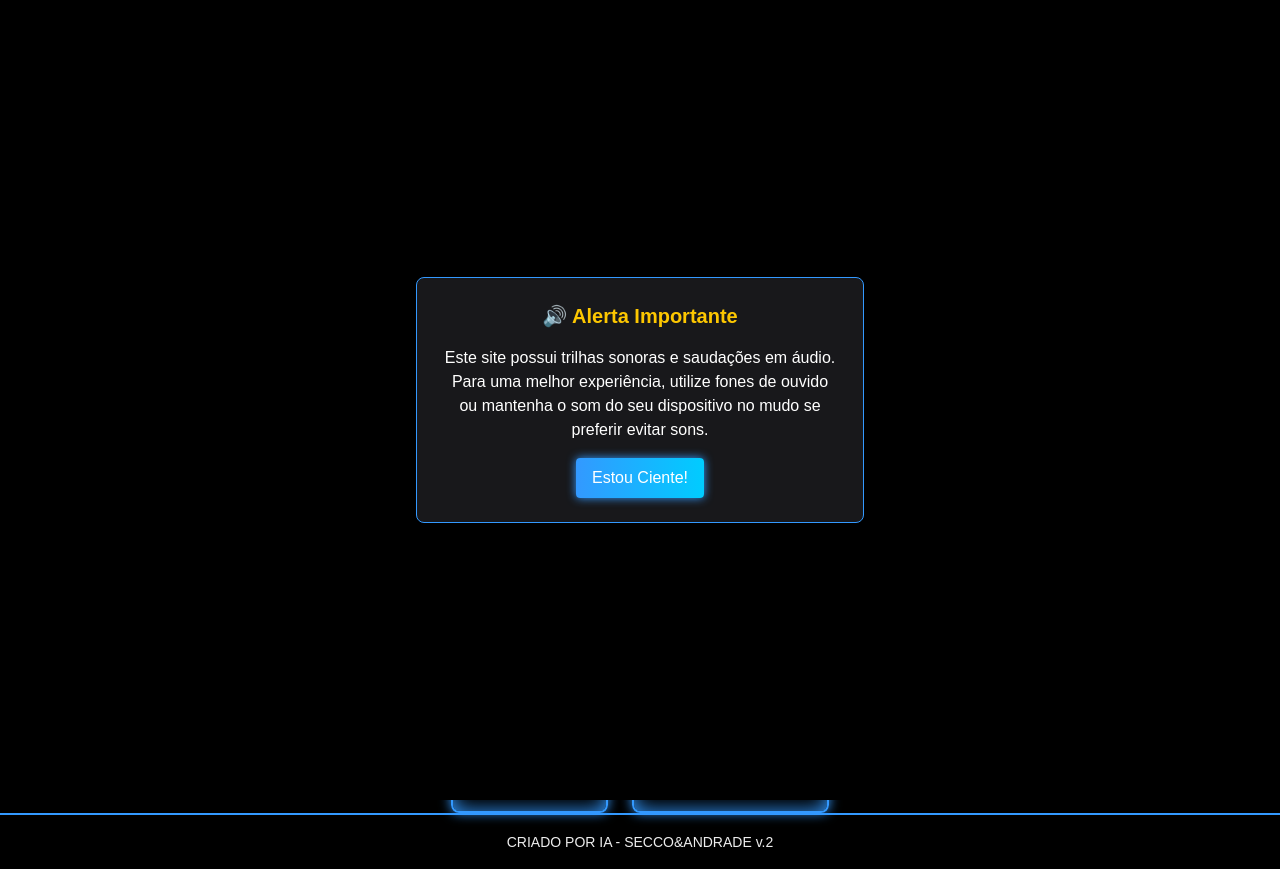
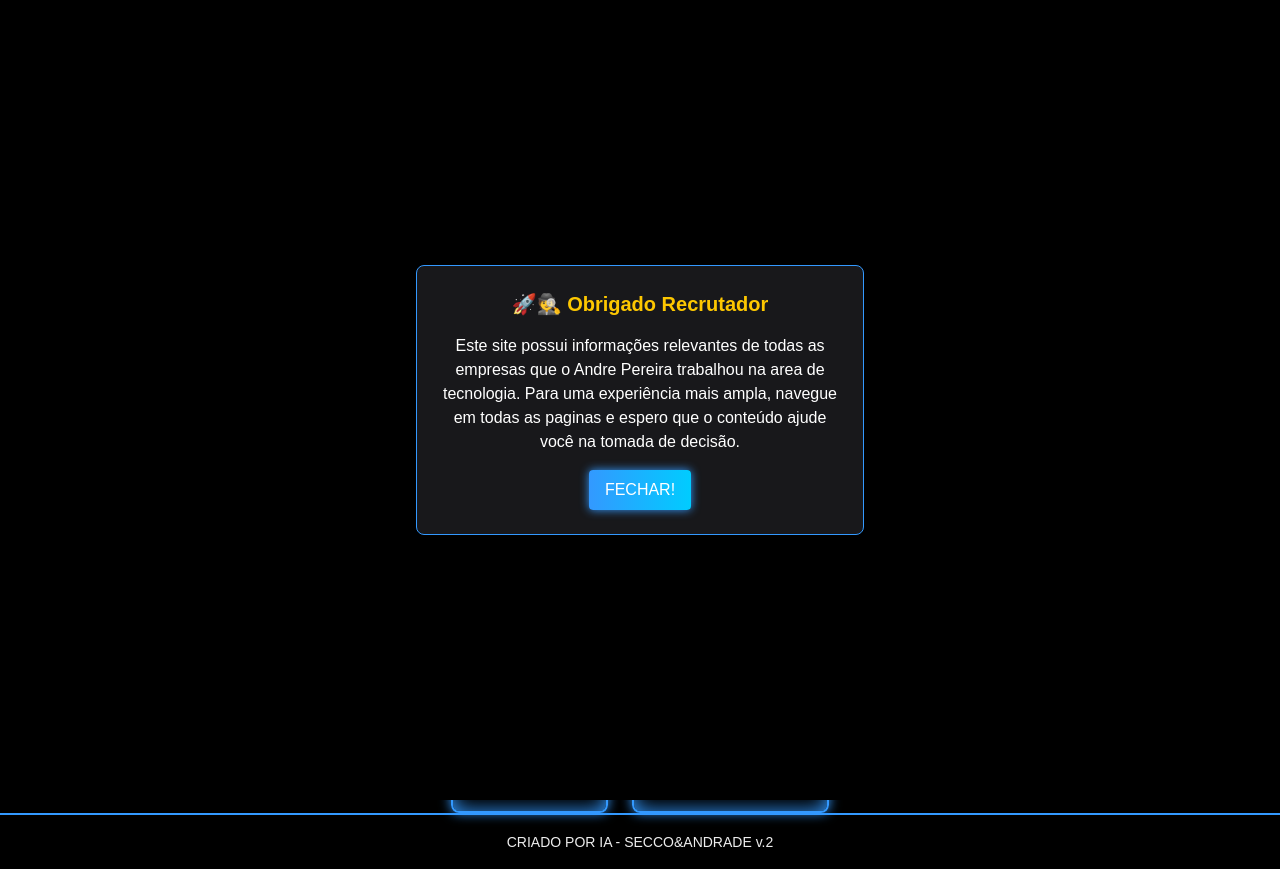
Before and after one commit to AAAPereira/secco-andrade-portfolio, a Next.js app: page / in a window 1280 px wide. Both pictures are taken after a click on the button "✅ Concordo". Built offline with nearby package versions, Linux system fonts and the light colour scheme.

Commit message:
Ajustes no termo

```diff
--- a/src/app/page.tsx
+++ b/src/app/page.tsx
@@ -85,16 +85,16 @@ export default function TermosPage() {
       {showAudioModal && (
         <div className="fixed inset-0 bg-black bg-opacity-80 z-50 flex items-center justify-center">
           <div className="bg-zinc-900 text-white border border-theme-primary p-6 rounded-lg max-w-md text-center">
-            <h2 className="text-xl font-bold mb-4 text-yellow-400">🔊 Alerta Importante</h2>
+            <h2 className="text-xl font-bold mb-4 text-yellow-400">🚀🕵️ Obrigado Recrutador</h2>
             <p className="mb-4">
-              Este site possui trilhas sonoras e saudações em áudio.
-              Para uma melhor experiência, utilize fones de ouvido ou mantenha o som do seu dispositivo no mudo se preferir evitar sons.
+              Este site possui informações relevantes de todas as empresas que o Andre Pereira trabalhou na area de tecnologia.
+              Para uma experiência mais ampla, navegue em todas as paginas e espero que o conteúdo ajude você na tomada de decisão.
             </p>
             <button
               onClick={handleEntendi}
               className="px-4 py-2 bg-theme-button rounded text-white hover:brightness-125 button-theme"
             >
-              Estou Ciente!
+              FECHAR!
             </button>
           </div>
         </div>
```
